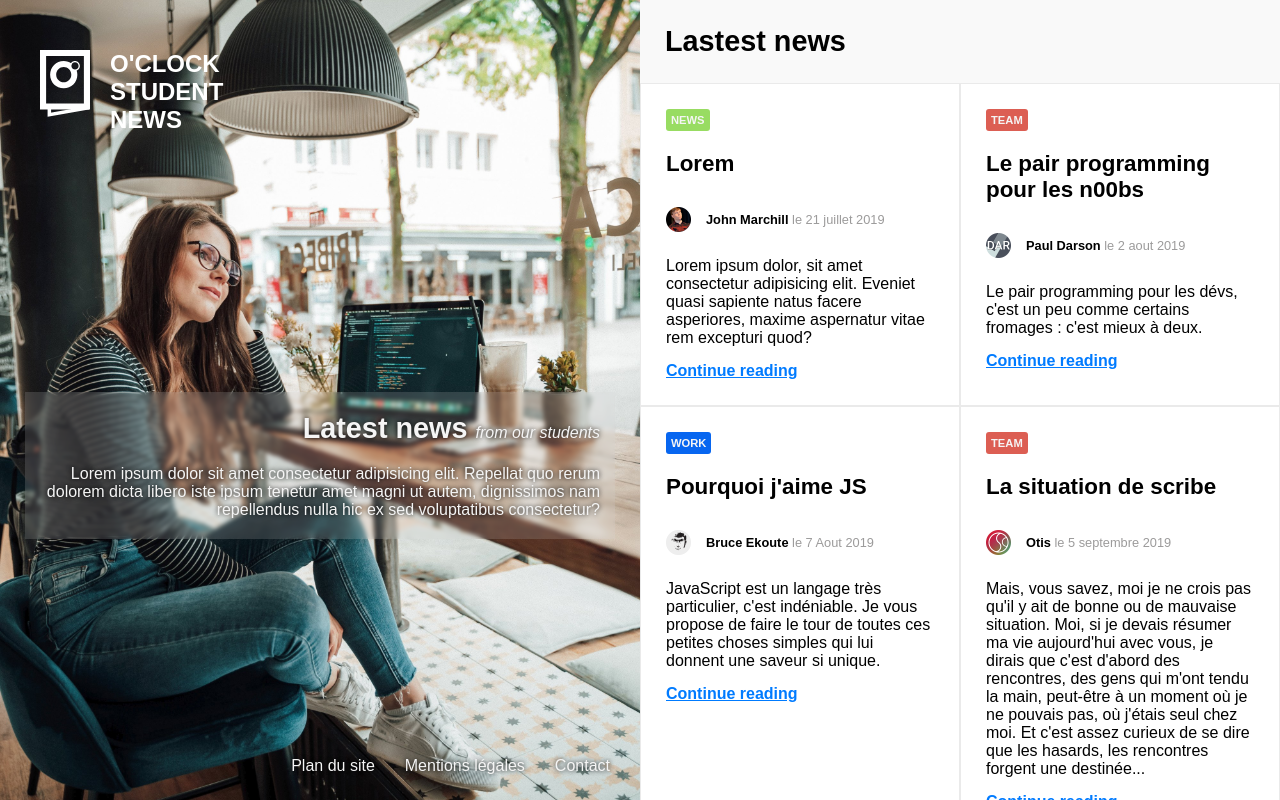
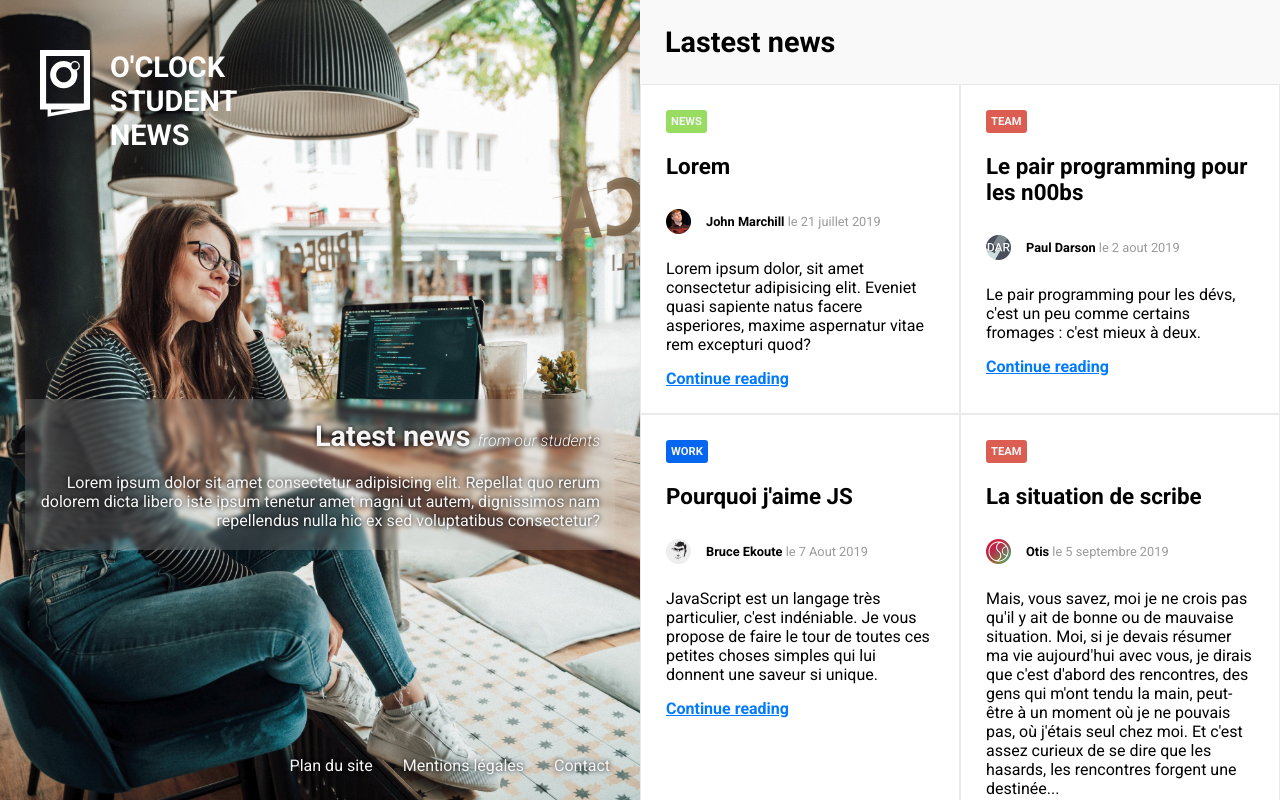
Before and after one commit to WilliamDelepierre/oNews, a plain HTML site: page index.html in a window 1280 px wide. Drawn offline with Linux system fonts and the light colour scheme.

Commit message:
ajout font

```diff
--- a/style.css
+++ b/style.css
@@ -1,7 +1,9 @@
+@import url("https://fonts.googleapis.com/css2?family=Oswald:wght@200..700&family=Raleway:ital,wght@0,100..900;1,100..900&family=Roboto:ital,wght@0,100;0,300;0,400;0,500;0,700;0,900;1,100;1,300;1,400;1,500;1,700;1,900&display=swap");
+
 * {
   margin: 0;
   padding: 0;
-  font-family: sans-serif;
+  font-family: Roboto, sans-serif;
   list-style: none;
 }
 
@@ -39,6 +41,7 @@ body {
   display: flex;
   flex-direction: column;
   color: white;
+  font-size: 1.8rem;
   text-transform: uppercase;
 }
 
```
